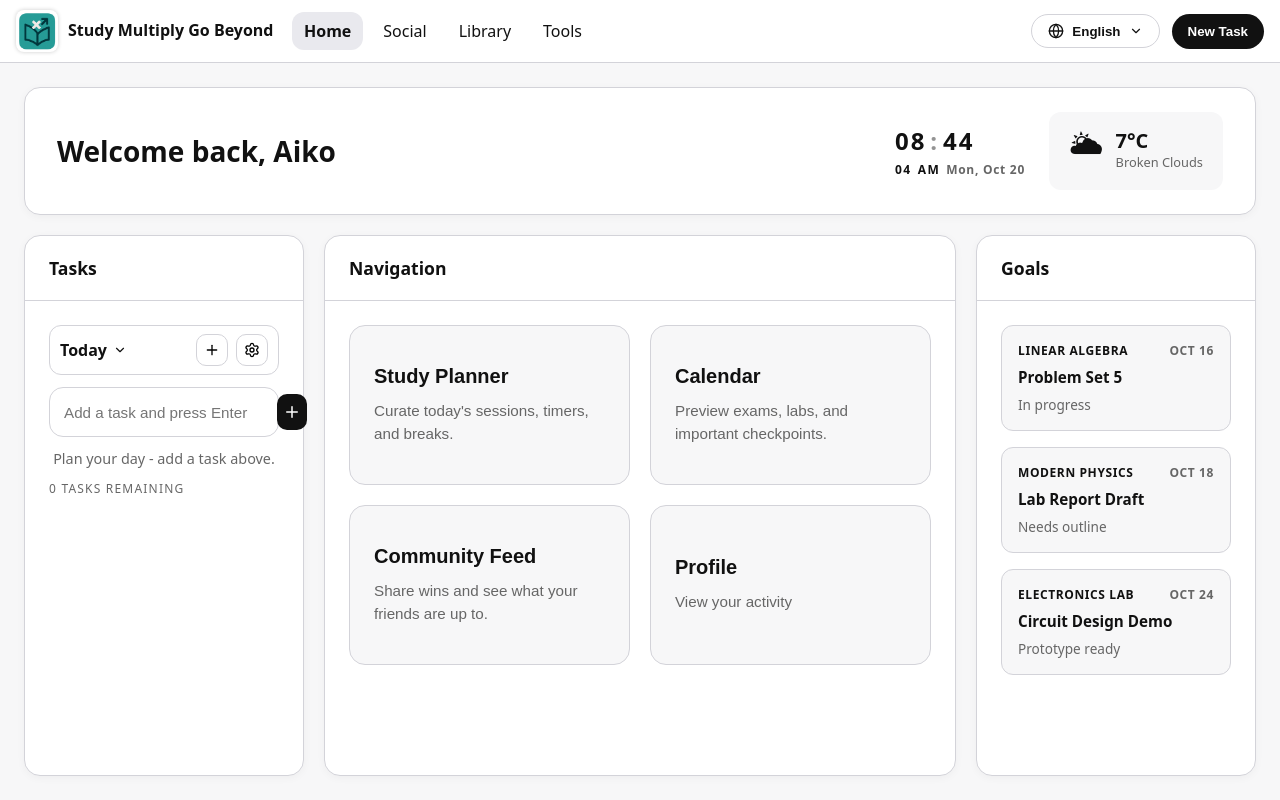
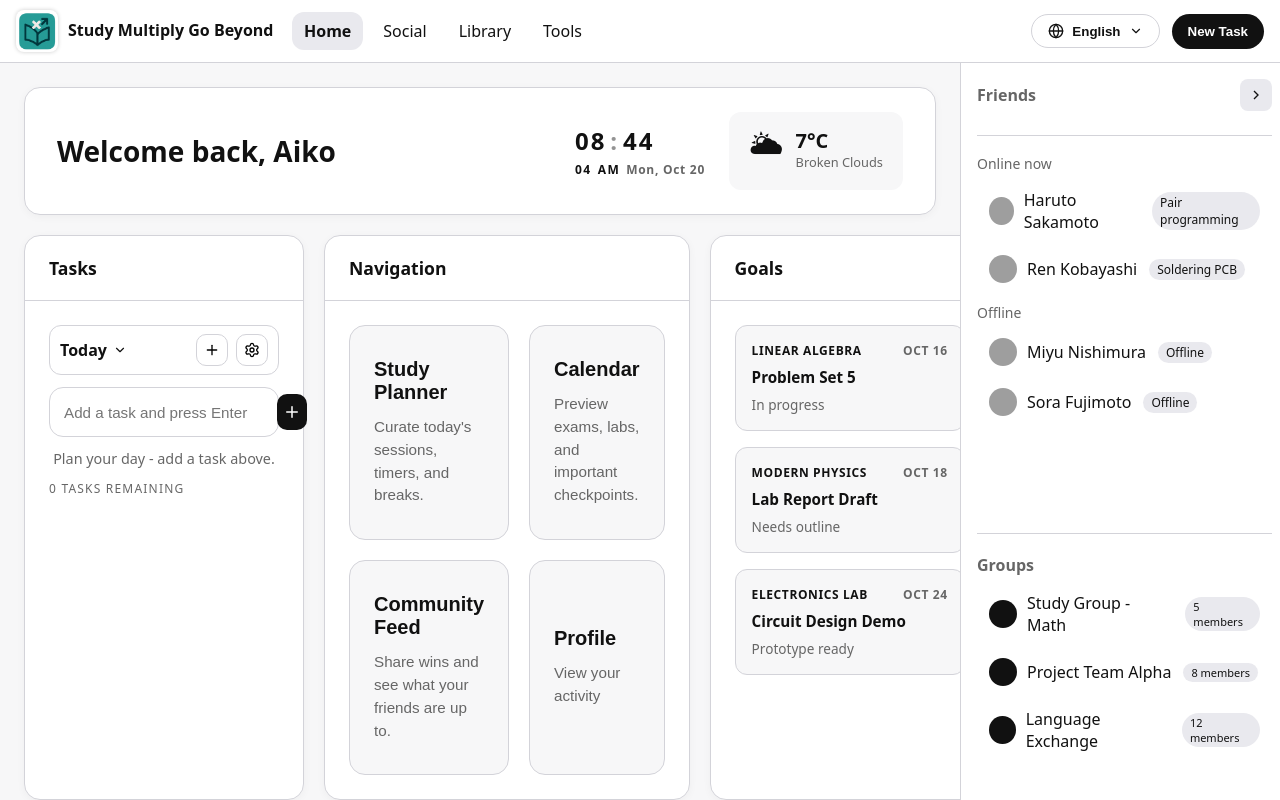
Before and after one commit to TabibitoDK/Study-Multiply-Go-Beyond, a React (Vite) app: page / in a window 1280 px wide. Built offline with nearby package versions, Linux system fonts and the light colour scheme; grey boxes are pictures that could not be loaded.

Commit message:
Fix minor errors

```diff
--- a/src/App.jsx
+++ b/src/App.jsx
@@ -69,7 +69,7 @@ export default function App() {
 
   const currentUser = getProfileById(CURRENT_USER_ID) ?? profiles[0]
   const friends = derivedFriends
-  const showRightPanel = location.pathname.startsWith('/social') || location.pathname.startsWith('/profile') || location.pathname.startsWith('/chat') || location.pathname.startsWith('/library')
+  const showRightPanel = location.pathname === '/' || location.pathname.startsWith('/tools') || location.pathname.startsWith('/social') || location.pathname.startsWith('/profile') || location.pathname.startsWith('/chat') || location.pathname.startsWith('/library')
   const isCalendarApp = location.pathname.startsWith('/calendar')
 
   let containerClass = 'container'
--- a/src/components/RightPanel.jsx
+++ b/src/components/RightPanel.jsx
@@ -14,8 +14,7 @@ export default function RightPanel({ friends = [], groups = [], onOpenChat, isCo
 
   if (isCollapsed) {
     return (
-      <>
-        <div className="panel panel-collapsed">
+      <aside className="panel panel-collapsed-view" style={{ height: '100%', padding: '16px 6px', justifyContent: 'flex-start' }}>
         <button
           type="button"
           className="panel-toggle-btn"
@@ -26,30 +25,27 @@ export default function RightPanel({ friends = [], groups = [], onOpenChat, isCo
             <path d="M15 18l-6-6 6-6" />
           </svg>
         </button>
-        </div>
-      </>
+      </aside>
     )
   }
 
   return (
-    <>
-      <div className="panel panel-collapsed">
+    <aside className="panel" style={{ height: '100%' }}>
+      <div style={{ display: 'flex', justifyContent: 'space-between', alignItems: 'center', marginBottom: 12, flexShrink: 0 }}>
+        <div className="section-title" style={{ margin: 0, fontSize: 16, fontWeight: 700 }}>
+          {t('rightPanel.friends')}
+        </div>
         <button
           type="button"
           className="panel-toggle-btn"
           onClick={() => onToggleCollapse(true)}
           title="Hide sidebar"
+          style={{ width: 32, height: 32 }}
         >
-          <svg width="20" height="20" viewBox="0 0 24 24" fill="none" stroke="currentColor" strokeWidth="2">
+          <svg width="16" height="16" viewBox="0 0 24 24" fill="none" stroke="currentColor" strokeWidth="2">
             <path d="M9 18l6-6-6-6" />
           </svg>
         </button>
-      </div>
-      <aside className="panel" style={{ height: '100%' }}>
-        <div style={{ display: 'flex', justifyContent: 'space-between', alignItems: 'center', marginBottom: 12, flexShrink: 0 }}>
-          <div className="section-title" style={{ margin: 0, fontSize: 16, fontWeight: 700 }}>
-            {t('rightPanel.friends')}
-          </div>
       </div>
 
       <div className="hr" style={{ flexShrink: 0 }} />
@@ -130,6 +126,5 @@ export default function RightPanel({ friends = [], groups = [], onOpenChat, isCo
         ))}
       </div>
     </aside>
-    </>
   )
 }
--- a/src/styles.css
+++ b/src/styles.css
@@ -35,6 +35,30 @@ body {
 }
 
 /* =======================================================
+   SCROLLBAR STYLING
+   ======================================================= */
+.panel::-webkit-scrollbar,
+.panel-collapsed-view::-webkit-scrollbar {
+  width: 8px;
+}
+
+.panel::-webkit-scrollbar-track,
+.panel-collapsed-view::-webkit-scrollbar-track {
+  background: transparent;
+}
+
+.panel::-webkit-scrollbar-thumb,
+.panel-collapsed-view::-webkit-scrollbar-thumb {
+  background: var(--muted);
+  border-radius: 4px;
+}
+
+.panel::-webkit-scrollbar-thumb:hover,
+.panel-collapsed-view::-webkit-scrollbar-thumb:hover {
+  background: var(--ring);
+}
+
+/* =======================================================
    LAYOUT
    ======================================================= */
 .container {
@@ -45,7 +69,7 @@ body {
 }
 
 .container.has-sidebar {
-  grid-template-columns: 1fr var(--sidebar-w) 52px;
+  grid-template-columns: 1fr var(--sidebar-w);
 }
 
 .container.has-sidebar-collapsed {
@@ -64,6 +88,7 @@ body {
   background: var(--panel);
   border-left: 1px solid var(--ring);
   padding: 16px;
+  padding-right: 8px;
   overflow: auto;
   display: flex;
   flex-direction: column;
@@ -71,24 +96,18 @@ body {
   grid-row: 2;
 }
 
-.panel-collapsed {
+.panel-collapsed-view {
   background: var(--bg);
-  width: 52px;
+  border-left: 1px solid var(--ring);
+  display: flex;
+  flex-direction: column;
+  justify-content: flex-start;
+  align-items: center;
   padding: 16px 6px;
-  display: flex;
-  justify-content: center;
-  align-items: flex-start;
   padding-top: 20px;
+  grid-column: 2;
   grid-row: 2;
-  border-left: 1px solid var(--ring);
-}
-
-.container.has-sidebar .panel-collapsed {
-  grid-column: 3;
-}
-
-.container.has-sidebar-collapsed .panel-collapsed {
-  grid-column: 2;
+  overflow: auto;
 }
 
 .panel-toggle-btn {
```
Lines whose indentation alone changed are shown as unchanged.
